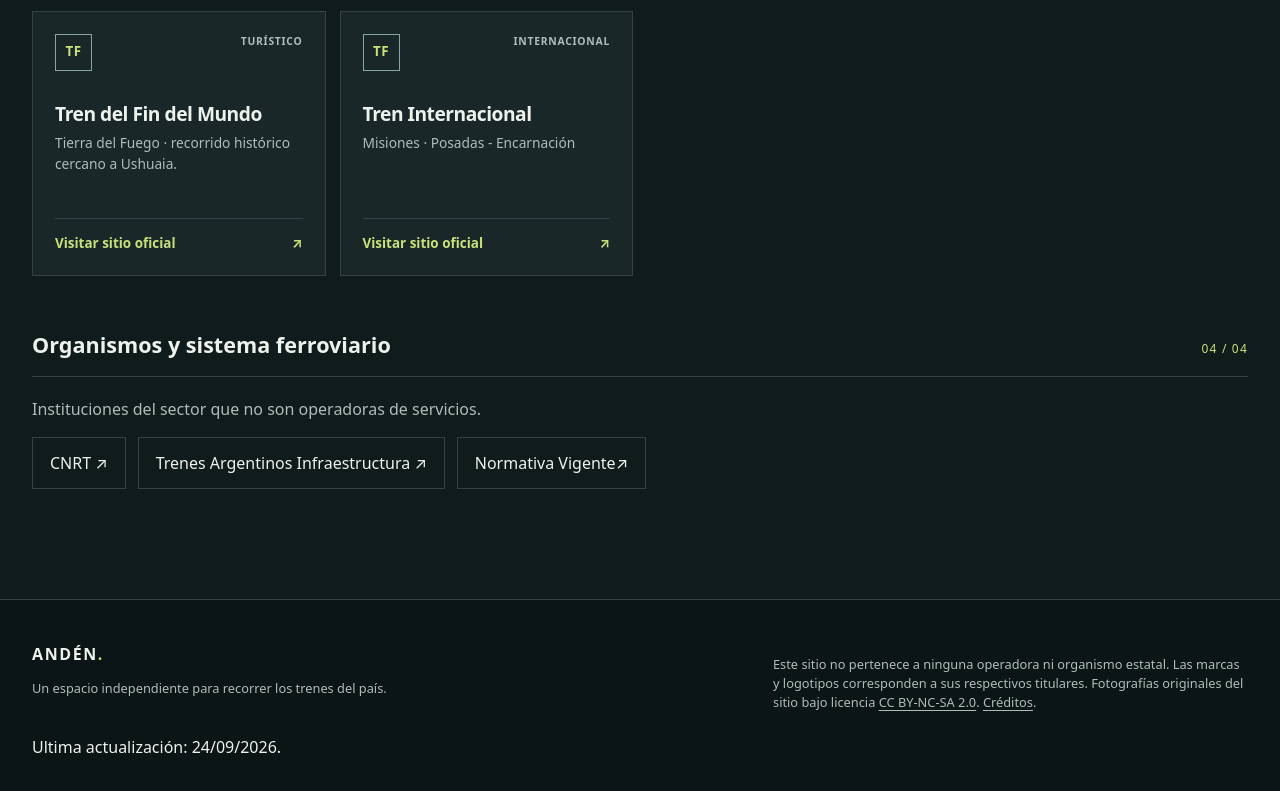
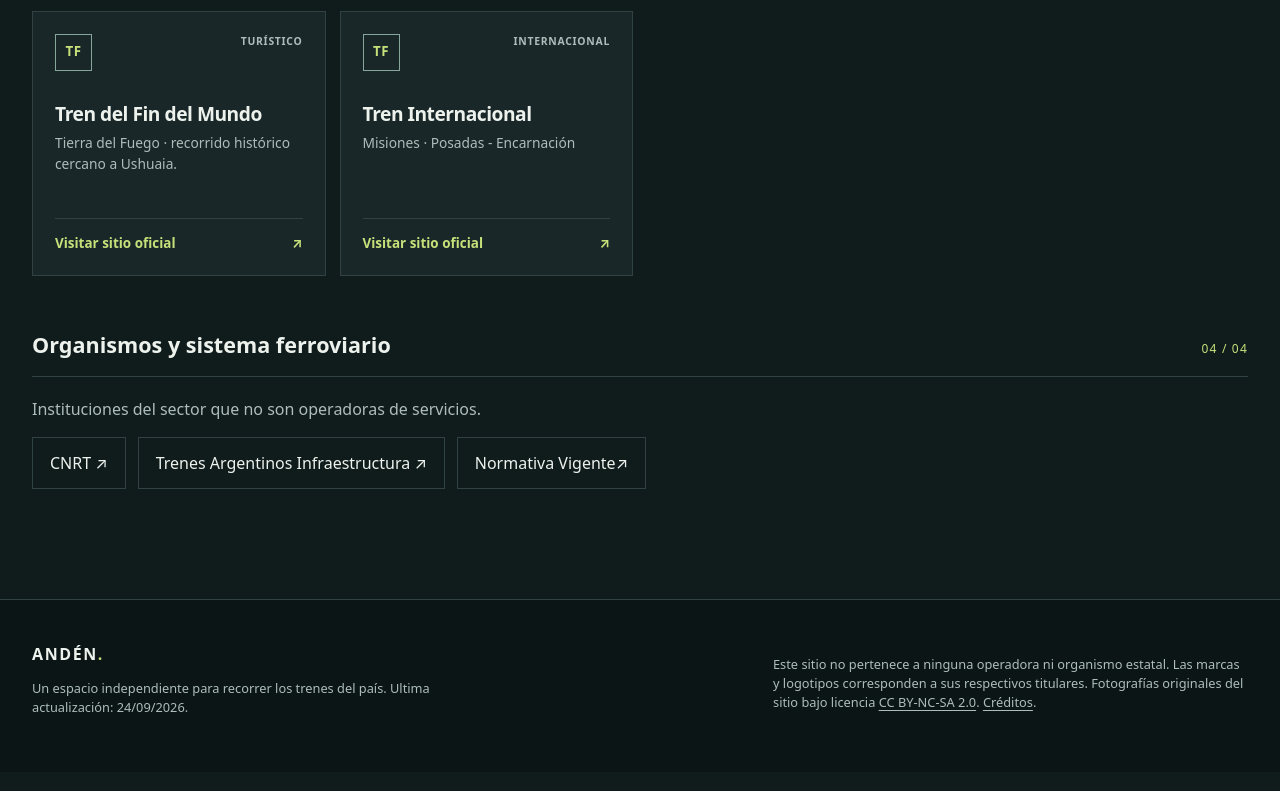
Before and after one commit to hdg-rlwy/anden-ferroviario, a plain HTML site: page index.html in a window 1280 px wide. Shown: the part 2253-3044 px from the top of the page. Drawn offline with Linux system fonts and the light colour scheme.

Commit message:
index.html

```diff
--- a/index.html
+++ b/index.html
@@ -68,6 +68,6 @@
     </section>
   </main>
   <dialog class="contact-dialog" id="contact-dialog" aria-labelledby="contact-title"><div class="dialog-head"><p class="eyebrow">CONTACTO</p><button type="button" class="dialog-close" data-contact-close aria-label="Cerrar contacto">×</button></div><h2 id="contact-title">Hablemos de ferrocarriles.</h2><p>Para consultas sobre este sitio, podés escribirme por LinkedIn.</p><a class="contact-link" href="https://www.linkedin.com/in/hidalgojuanignacio21/" target="_blank" rel="noopener noreferrer">Ir a mi LinkedIn <span aria-hidden="true">↗</span></a></dialog>
-  <footer id="acerca" class="footer"><div class="wrap footer-inner"><div><span class="footer-brand">ANDÉN<span class="accent">.</span></span><p>Un espacio independiente para recorrer los trenes del país.</p><br>Ultima actualización: 24/09/2026.</br></div><p>Este sitio no pertenece a ninguna operadora ni organismo estatal. Las marcas y logotipos corresponden a sus respectivos titulares. Fotografías originales del sitio bajo licencia <a href="https://creativecommons.org/licenses/by-nc-sa/2.0/" target="_blank" rel="noopener noreferrer">CC BY-NC-SA 2.0</a>. <a href="CREDITOS-IMAGENES.md">Créditos</a>.</p></div></footer>
+  <footer id="acerca" class="footer"><div class="wrap footer-inner"><div><span class="footer-brand">ANDÉN<span class="accent">.</span></span><p>Un espacio independiente para recorrer los trenes del país. Ultima actualización: 24/09/2026.</p></div><p>Este sitio no pertenece a ninguna operadora ni organismo estatal. Las marcas y logotipos corresponden a sus respectivos titulares. Fotografías originales del sitio bajo licencia <a href="https://creativecommons.org/licenses/by-nc-sa/2.0/" target="_blank" rel="noopener noreferrer">CC BY-NC-SA 2.0</a>. <a href="CREDITOS-IMAGENES.md">Créditos</a>.</p></div></footer>
 </body>
 </html>
```
